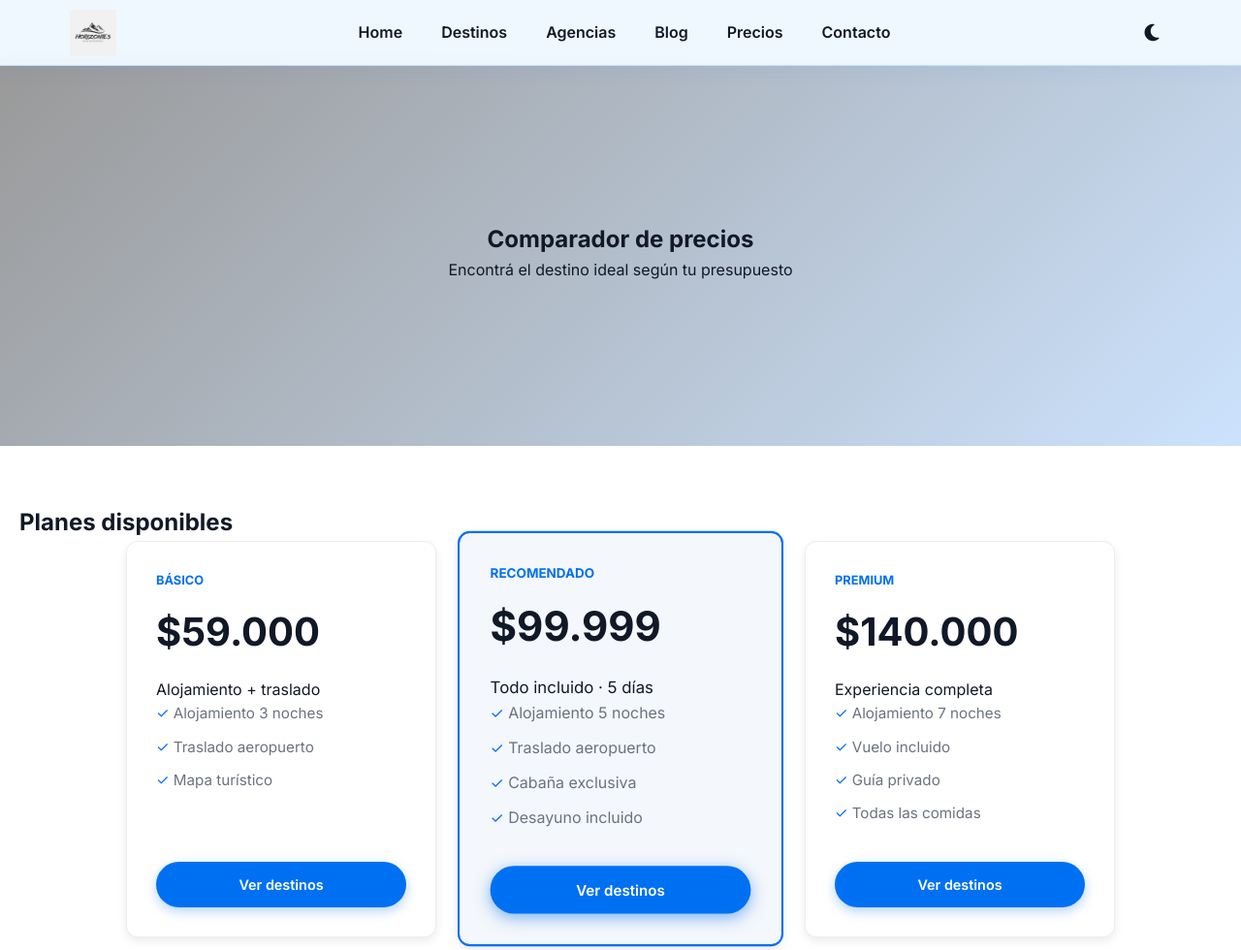
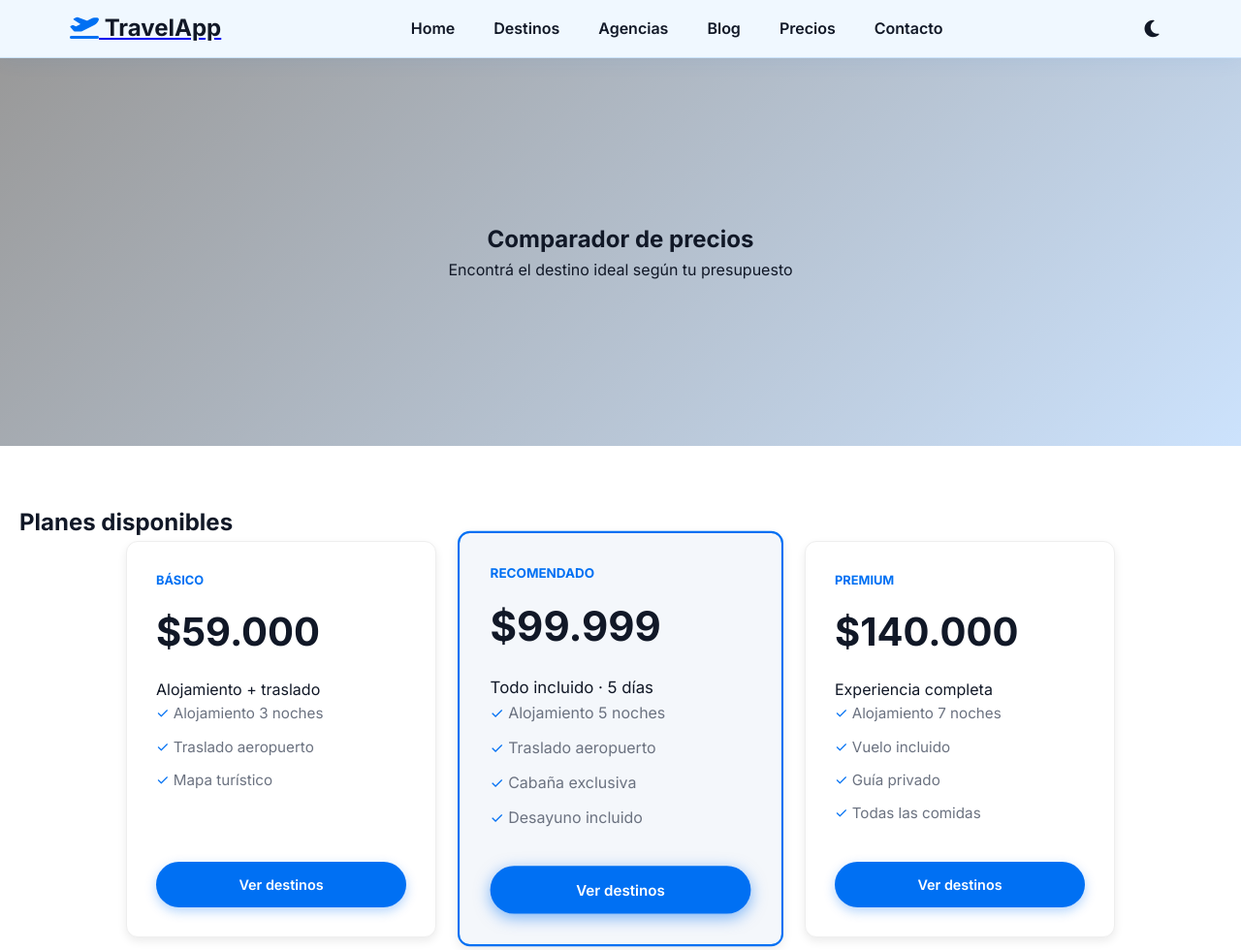
Before and after one commit to adrielt06/trabajo-practico-html-css, a plain HTML site: page vistas/precios.html in a window 1280 px wide. Shown: the top 980 px of the page at 97% size. Drawn offline with Linux system fonts and the light colour scheme.

Commit message:
integracion de icono avion

```diff
--- a/vistas/precios.html
+++ b/vistas/precios.html
@@ -17,7 +17,7 @@
     <nav class="nav-principal">
         <div class="nav-container">
             <a href="home.html" class="logo">
-                <img src="../recursos/imagenes/logo.webp" alt="Logo">
+                <h2><i class="fas fa-plane-departure" style="color: var(--primary-color);"></i> TravelApp</h2>
             </a>
             <ul class="nav-links">
                     <li><a href="home.html">Home</a></li>
```
